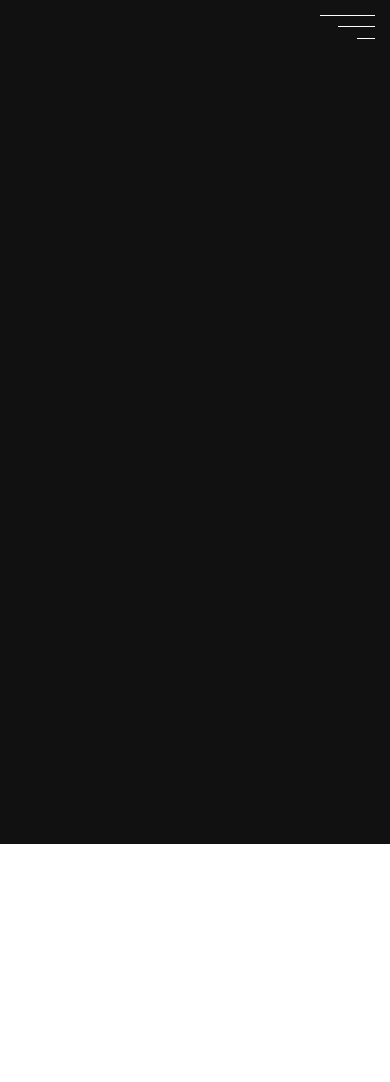
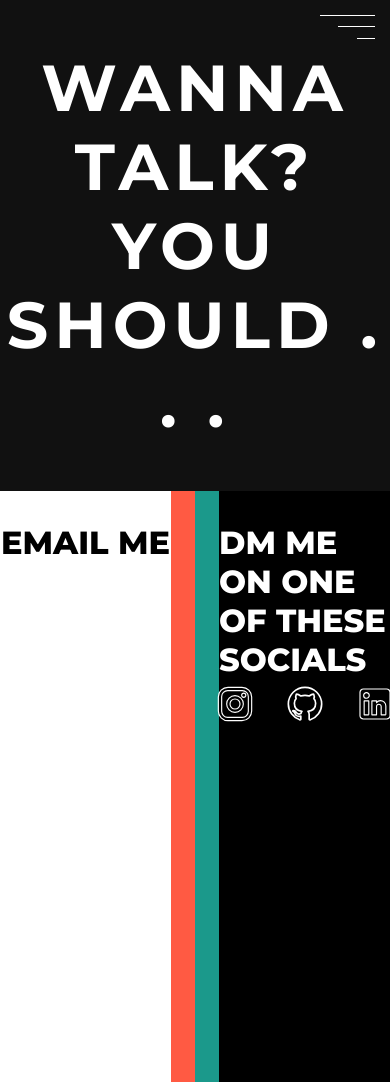
Before and after one commit to EthanTransier/portfolio-project, a Next.js app: page /contact in a window 390 px wide. Before the commit the page ends 844 px from the top, so only its background shows below. Built offline with nearby package versions, Linux system fonts and the light colour scheme.

Commit message:
Finished button animation, contact page WIP

```diff
--- a/src/Styles/css/main.css
+++ b/src/Styles/css/main.css
@@ -230,6 +230,7 @@ main {
   position: relative;
   transform: translateY(-1px);
   text-decoration: none;
+  text-shadow: 2px 2px 1px #111111;
 }
 .header nav .links-container a:hover {
   border-top: 1px solid #ff5a43;
@@ -733,14 +734,28 @@ main {
   width: 100vw;
   margin-top: 10rem;
 }
+.word-scroller .scroller-button-container a {
+  text-decoration: none;
+}
 .word-scroller .scroller-button-container .button-container {
   display: flex;
   align-items: center;
   justify-content: center;
   color: white;
+  font-size: 1.15rem;
+}
+.word-scroller .scroller-button-container .button-container p {
+  font-weight: 500;
+  letter-spacing: 3px;
+  transition: 0.25s ease-in-out;
+  text-decoration: none;
+}
+.word-scroller .scroller-button-container .button-container:hover p {
+  font-weight: 600;
+  letter-spacing: 5px;
 }
 .word-scroller .scroller-button-container .button-container:hover .animate-button-2 {
-  stroke-dasharray: 749.65, 0;
+  stroke-dasharray: 695.225402832, 0;
 }
 .word-scroller .scroller-button-container .button-container .button {
   position: absolute;
@@ -756,9 +771,9 @@ main {
 }
 .word-scroller .scroller-button-container .button-container .animate-button-2 {
   z-index: 2;
-  stroke-dasharray: 0, 749.65;
-  stroke-dashoffset: 100;
-  transition: 1s ease;
+  stroke-dasharray: 0, 695.225402832;
+  stroke-dashoffset: 41;
+  transition: 0.5s ease-in-out;
 }
 .word-scroller .scroller-button-container .button-container p {
   color: white;
@@ -836,4 +851,64 @@ main {
   justify-content: center;
   margin-left: 4rem;
   margin-top: 0.5rem;
+}
+
+.contact-main h1 {
+  text-align: center;
+  font-weight: 700;
+  font-size: 65px;
+  padding-bottom: 3rem;
+  padding-top: 3rem;
+  letter-spacing: 6px;
+}
+.contact-main .contact-container {
+  display: flex;
+  align-items: center;
+  justify-content: center;
+  width: 100vw;
+  height: 70vh;
+}
+.contact-main .contact-container section {
+  display: flex;
+  align-items: center;
+  justify-content: flex-start;
+  flex-direction: column;
+  width: calc(50% - 1.5rem);
+  height: 100%;
+}
+.contact-main .contact-container section h2 {
+  font-weight: 800;
+  font-size: 2rem;
+  padding-top: 2rem;
+  position: relative;
+}
+.contact-main .contact-container .email-section {
+  background-color: white;
+  color: black;
+}
+.contact-main .contact-container .social-section {
+  background-color: black;
+  color: white;
+}
+.contact-main .contact-container .social-section .social-media-container {
+  position: relative;
+  right: 0;
+}
+@media (max-width: 651px) {
+  .contact-main .contact-container .social-section .social-media-container {
+    left: 0rem;
+    right: auto;
+    flex-direction: row;
+    margin-top: 0rem;
+  }
+}
+.contact-main .contact-container .red-line {
+  width: 1.5rem;
+  height: 100%;
+  background-color: #ff5a43;
+}
+.contact-main .contact-container .green-line {
+  background-color: #1b998b;
+  width: 1.5rem;
+  height: 100%;
 }/*# sourceMappingURL=main.css.map */
--- a/src/Styles/scss/components/_header.scss
+++ b/src/Styles/scss/components/_header.scss
@@ -46,6 +46,7 @@
 				position: relative;
 				transform: translateY(-1px);
 				text-decoration: none;
+				text-shadow: 2px 2px 1px #111111;
 				// border-top: 1px solid white;
 				&:hover {
 					border-top: 1px solid #ff5a43;
--- a/src/Styles/scss/main.scss
+++ b/src/Styles/scss/main.scss
@@ -1,4 +1,4 @@
 @import './global/reset', './global/base', './components/header', './pages/home',
 	'./components/openingText', './components/socialMedia', './pages/about',
 	'./components/heatmap', './components/timeline', './components/wordScroller',
-	'./components/featuredProjects';
+	'./components/featuredProjects', './pages/contact';
--- /dev/null
+++ b/src/Styles/scss/pages/_contact.scss
@@ -0,0 +1,60 @@
+.contact-main {
+	h1 {
+		text-align: center;
+		font-weight: 700;
+		font-size: 65px;
+		padding-bottom: 3rem;
+		padding-top: 3rem;
+		letter-spacing: 6px;
+	}
+	.contact-container {
+		display: flex;
+		align-items: center;
+		justify-content: center;
+		width: 100vw;
+		height: 70vh;
+		section {
+			display: flex;
+			align-items: center;
+			justify-content: flex-start;
+			flex-direction: column;
+			width: calc(50% - 1.5rem);
+			height: 100%;
+			h2 {
+				font-weight: 800;
+				font-size: 2rem;
+				padding-top: 2rem;
+				position: relative;
+			}
+		}
+		.email-section {
+			background-color: white;
+			color: black;
+		}
+		.social-section {
+			// padding-top: 50%;
+			background-color: black;
+			color: white;
+			.social-media-container {
+				position: relative;
+				right: 0;
+				@media (max-width: 651px) {
+					left: 0rem;
+					right: auto;
+					flex-direction: row;
+					margin-top: 0rem;
+				}
+			}
+		}
+		.red-line {
+			width: 1.5rem;
+			height: 100%;
+			background-color: #ff5a43;
+		}
+		.green-line {
+			background-color: #1b998b;
+			width: 1.5rem;
+			height: 100%;
+		}
+	}
+}
--- a/src/app/contact/page.jsx
+++ b/src/app/contact/page.jsx
@@ -1,9 +1,22 @@
 'use client'
 import Header from '../../Components/Header'
+import SocialMedia from '../../Components/SocialMedia'
 export default function Home() {
   return (
-    <main>
+    <main className='contact-main'>
       <Header page="contact"></Header>
+      <h1>WANNA TALK? YOU SHOULD . . .</h1>
+      <section className="contact-container">
+        <section className="email-section">
+          <h2>EMAIL ME</h2>
+        </section>
+        <div className="red-line"></div>
+        <div className="green-line"></div>
+        <section className="social-section">
+          <h2>DM ME ON ONE OF THESE SOCIALS</h2>
+          <SocialMedia></SocialMedia>
+        </section>
+      </section>
     </main>
   );
 }
```
Also changed, not shown: src/Components/WordScroller.jsx (+18 -4 lines), src/Styles/scss/components/_wordScroller.scss (+19 -13 lines), src/Styles/css/main.min.css, 2 other files (tests, documents, lock files or other folders).
